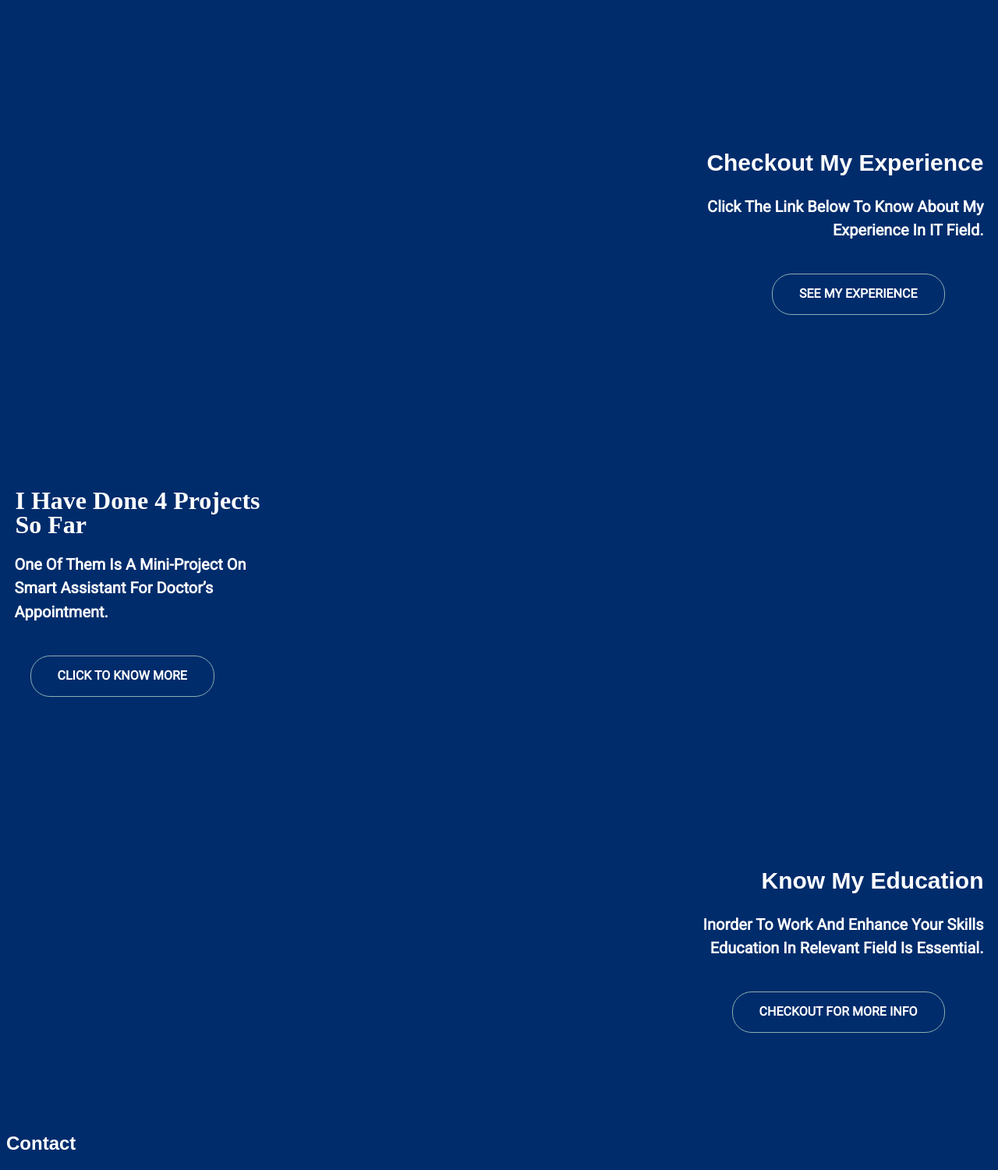
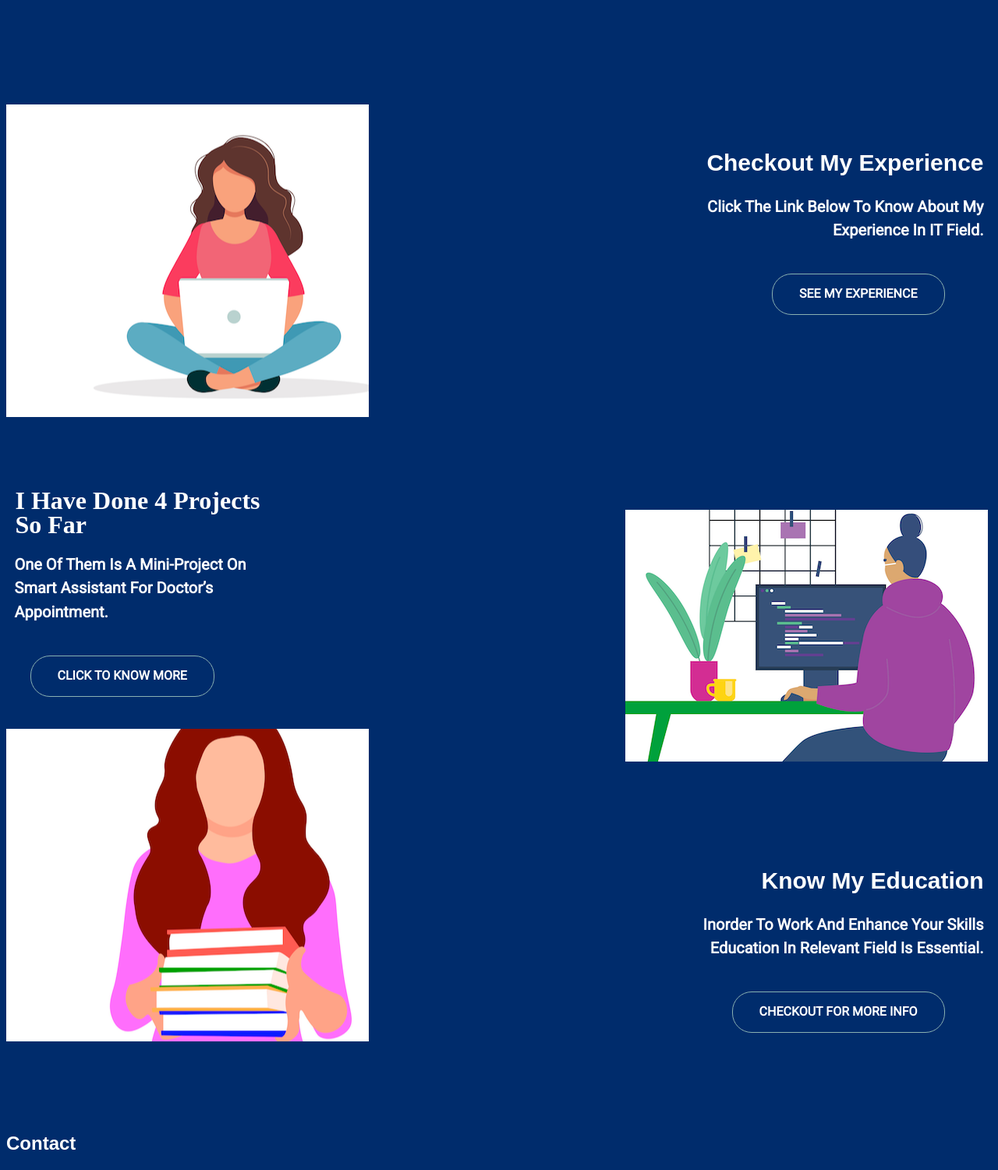
Before and after one commit to ep335/ep335.github.io, a plain HTML site: page index.html in a window 1280 px wide. Shown: the part 960-2461 px from the top of the page at 78% size. Drawn offline with Linux system fonts and the light colour scheme; a web font is replaced by a local one.

Commit message:
Update main.css

```diff
--- a/main.css
+++ b/main.css
@@ -164,7 +164,7 @@
 
     justify-content: space-between;
 
-    background: var(--background-color) url('../images/6886205f7a69ab36d42c7d8a737338a2.png') no-repeat;
+    background: var(--background-color) url('6886205f7a69ab36d42c7d8a737338a2.png') no-repeat;
 
     background-position: right; /* Added property */
 
@@ -342,7 +342,7 @@
 
   .hero-section.task {
 
-    background-image: url('../images/0797d62a6b7d66711fc0a58e73739608.png');
+    background-image: url('0797d62a6b7d66711fc0a58e73739608.png');
 
     background-position: left;
 
@@ -362,7 +362,7 @@
 
   .hero-section.clip {
 
-    background-image: url('../images/38ac36c25d845c5971c4380e04851109.png');
+    background-image: url('38ac36c25d845c5971c4380e04851109.png');
 
     background-position: right;
 
@@ -383,7 +383,7 @@
   }
   .hero-section.sec {
 
-   background-image: url('../images/211fd612936f2862942b39c134b153a8.png');
+   background-image: url('211fd612936f2862942b39c134b153a8.png');
 
     background-position: left;
 
```
